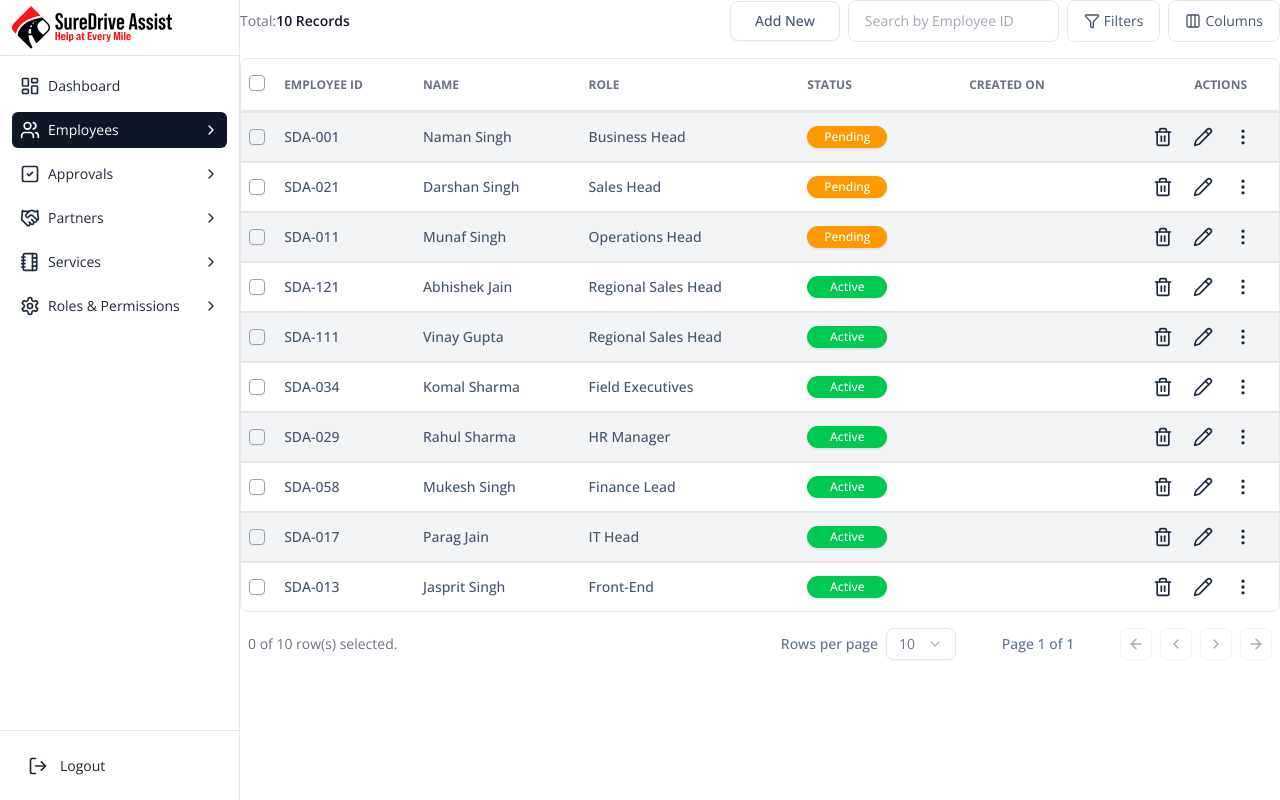
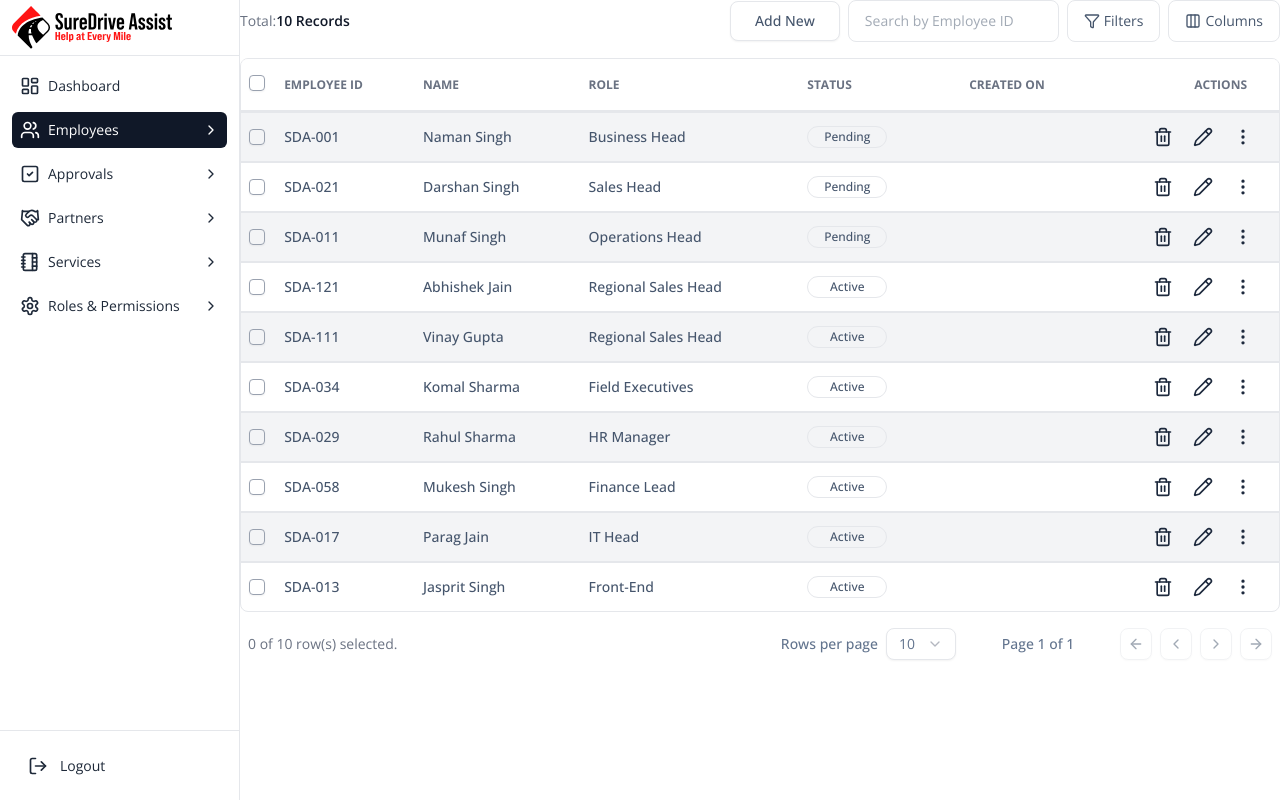
Before and after one commit to webbywolf/suredrive-assist-crm, a Next.js app: page /employees/all in a window 1280 px wide. Built offline with nearby package versions, Linux system fonts and the light colour scheme.

Commit message:
fix: employee page type issue

```diff
--- a/app/(private)/employees/all/data/columns.tsx
+++ b/app/(private)/employees/all/data/columns.tsx
@@ -1,20 +1,18 @@
-"use client";
+"use client"
+import { ColumnDef } from "@tanstack/react-table"
+import { ArrowUpDown, Delete, Edit, EllipsisVertical, Pencil, Trash2 } from "lucide-react"
+import { Button } from "@/components/ui/button"
+import { Checkbox } from "@/components/ui/checkbox"
+import { Chip } from "@/components/ui/chip"
+export type Employee = {
+  employee_id: string
+  name: string
+  status: string
+  role: string
+  created_by: string
+}
 
-import { ColumnDef } from "@tanstack/react-table";
-import { Users } from "./types";
-import {
-  ArrowUpDown,
-  Delete,
-  Edit,
-  EllipsisVertical,
-  Pencil,
-  Trash2,
-} from "lucide-react";
-import { Button } from "@/components/ui/button";
-import { Checkbox } from "@/components/ui/checkbox";
-import { Chip } from "@/components/ui/chip";
-
-export const columns: ColumnDef<Users>[] = [
+export const columns: ColumnDef<Employee>[] = [
   {
     id: "select",
     header: ({ table }) => (
@@ -40,9 +38,7 @@ export const columns: ColumnDef<Users>[] = [
   {
     accessorKey: "employee_id",
     header: "Employee ID",
-    cell: ({ row }) => (
-      <div className="capitalize">{row.getValue("employee_id")}</div>
-    ),
+    cell: ({ row }) => <div className="capitalize">{row.getValue("employee_id")}</div>,
   },
   {
     accessorKey: "name",
@@ -74,10 +70,7 @@ export const columns: ColumnDef<Users>[] = [
     accessorKey: "status",
     header: () => <div className=" uppercase">Status</div>,
     cell: ({ row }) => (
-      <Chip
-        className="w-20 items-center"
-        variant={row.getValue("status").toLowerCase()}
-      >
+      <Chip className="w-20 items-center" variant={row.getValue("status")}>
         {row.getValue("status")}
       </Chip>
     ),
@@ -85,9 +78,7 @@ export const columns: ColumnDef<Users>[] = [
   {
     accessorKey: "created_on",
     header: () => <div className="text-center uppercase">Created On</div>,
-    cell: ({ row }) => (
-      <div className="capitalize text-center">{row.getValue("created_on")}</div>
-    ),
+    cell: ({ row }) => <div className="capitalize text-center">{row.getValue("created_on")}</div>,
   },
   {
     id: "actions",
@@ -107,7 +98,7 @@ export const columns: ColumnDef<Users>[] = [
             <EllipsisVertical size={20} />
           </button>
         </div>
-      );
+      )
     },
   },
-];
+]
```
